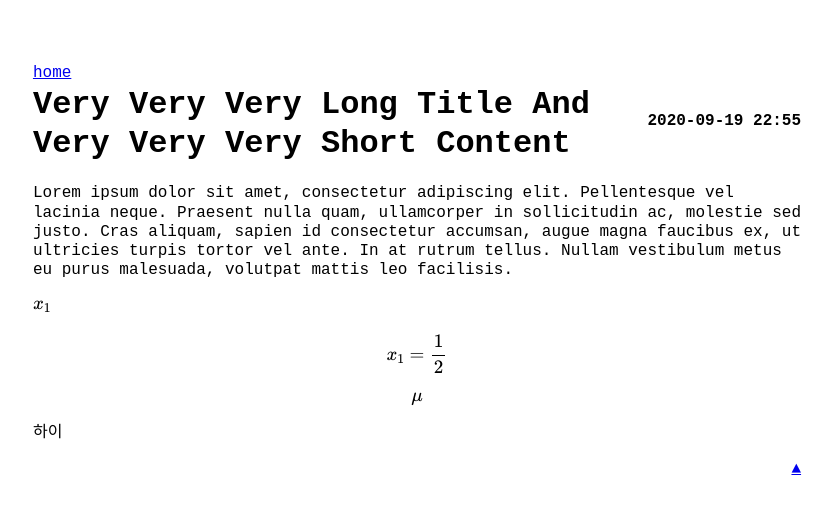
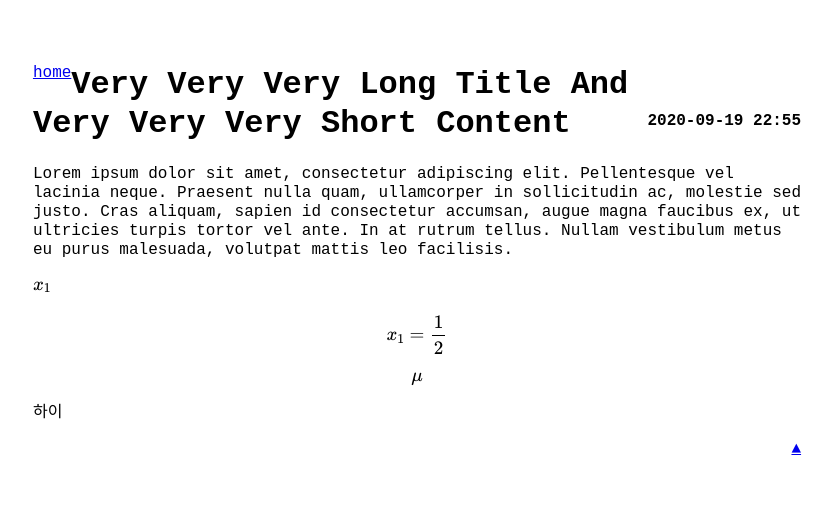
Before and after one commit to km01/km01.github.io, a Jekyll site: the page built from _posts/2020-07-08-very-very-very-long-title-and-very-very-very-short-content.md, in a window 1280 px wide. Shown: the top 514 px of the page, without its empty margins (223-1056 px from the left). Built offline with Jekyll 4.4.1, drawn with Linux system fonts in a browser that asks for light colours; formulas are drawn with MathJax 3.

Commit message:
Update post.html

```diff
--- a/_layouts/post.html
+++ b/_layouts/post.html
@@ -10,7 +10,7 @@ layout: default
         <h4>2020-09-19 22:55</h4>
     </div>
 </div>
-<h1 id="page_title">{{ page.title }}</h1>
+<h1 id="page_title" style="margin-top: 0.05rem; padding-top: 0.05rem;">{{ page.title }}</h1>
 {{ content }}
 <div style="margin-top: 0.05rem; padding-top: 0.05rem;">
     <div style="display: inline-block; float:right">
```
